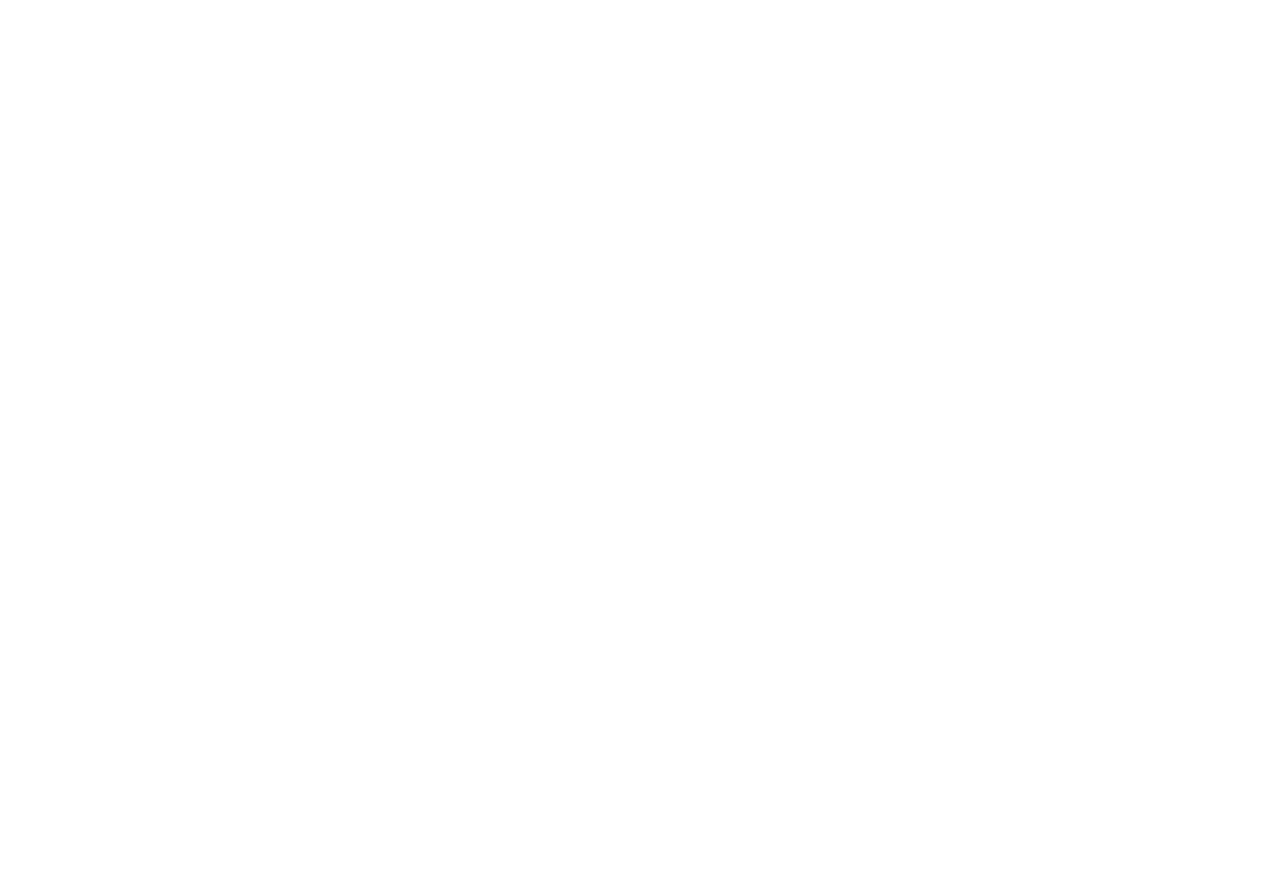
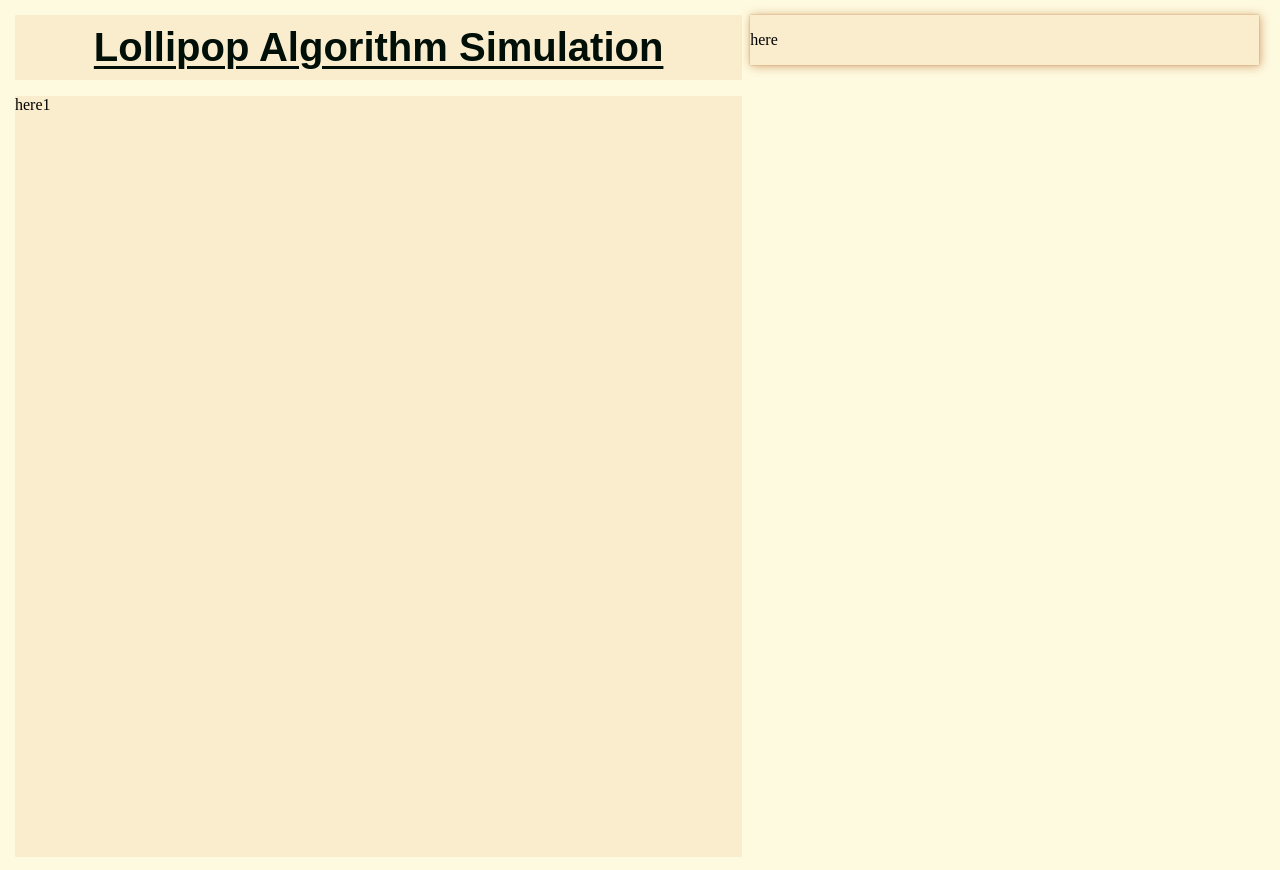
Before and after one commit to Hollerina/Dissertation-Lollipop_Algorithm, a plain HTML site: page index.html in a window 1280 px wide. Before the commit the page ends 800 px from the top, so only its background shows below. Drawn offline with Linux system fonts and the light colour scheme; a web font is replaced by a local one.

Commit message:
base layer for HTML made

```diff
--- a/index.html
+++ b/index.html
@@ -3,9 +3,24 @@
     <head>
         <title>Hamiltonian Cycles</title>
         <script defer src = "index.js" type="text/javascript"></script>
-        <link rel = "StyleSheet" href = "styles.css">
+        <link rel = "stylesheet" type = "text/css" href = "styles.css">
+        <style>@import url('https://fonts.googleapis.com/css2?family=Sofia+Sans+Semi+Condensed:wght@300&display=swap');</style>
     </head>
     <body>
-        <div id="main"></div>
+        <div id = "container" class="flex_container">
+            <div id = "main_content">
+                <div id = "title">
+                    <h1 id = "h1_id">Lollipop Algorithm Simulation</h1>
+
+                </div>
+                <div id = "graph">
+                    <p>here1</p>
+                </div>
+            </div>
+            <div id = "controls">
+                <p>here</p>
+            </div>
+        </div>
+
     </body>
 </html>
--- a/main.js
+++ b/main.js
@@ -1,7 +1,7 @@
 const graph = require('./graph.js')
 const Lollipop = require('./lollipop.js')
 try{
-    const g = graph(12, 5);
+    const g = graph(12, 3);
     console.log(g)
 
     const lol = new Lollipop(g)
--- a/styles.css
+++ b/styles.css
@@ -0,0 +1,58 @@
+body{
+    background-color: #FEFAE0;
+}
+
+.flex_container{
+    height: 99%;
+    width: 99%;
+    display: flex;
+    flex-direction: row;
+}
+
+#main_content{
+    /*border: 1px solid black;*/
+    height: 100%;
+    width: 100%;
+    margin: 5px;
+    flex: 3;
+}
+
+#controls{
+    margin-top: 7px;
+    margin-left: 5px;
+    height: 100%;
+    width:100%;
+    flex: 2.1;
+    flex-direction: column;
+    background-color: #FAEDCD;
+    box-shadow: 0.5px 0.5px 10px #D4A373, -0.5px -0.5px 2px #D4A373;
+    /* border: 0.5px solid #D4A373; */
+}
+
+#title{
+    background-color: #FAEDCD;
+    font-family:'Sofia Sans Semi Condensed', sans-serif;
+    font-size: 20px;
+    color:  #000f08;
+    text-align: center;
+    margin: 2px;
+    width: 100%;
+
+
+}
+
+#h1_id{
+    text-decoration-line: underline;
+    text-underline-offset: 5px;
+    text-decoration-thickness: 2.5px;
+    margin: 0%;
+    padding: 10px;
+}
+
+#graph{
+    background-color: #FAEDCD;
+    width: 100%;
+    padding-bottom: 100%;
+    margin-top: 10px;
+    margin-left: 2px;
+}
```
